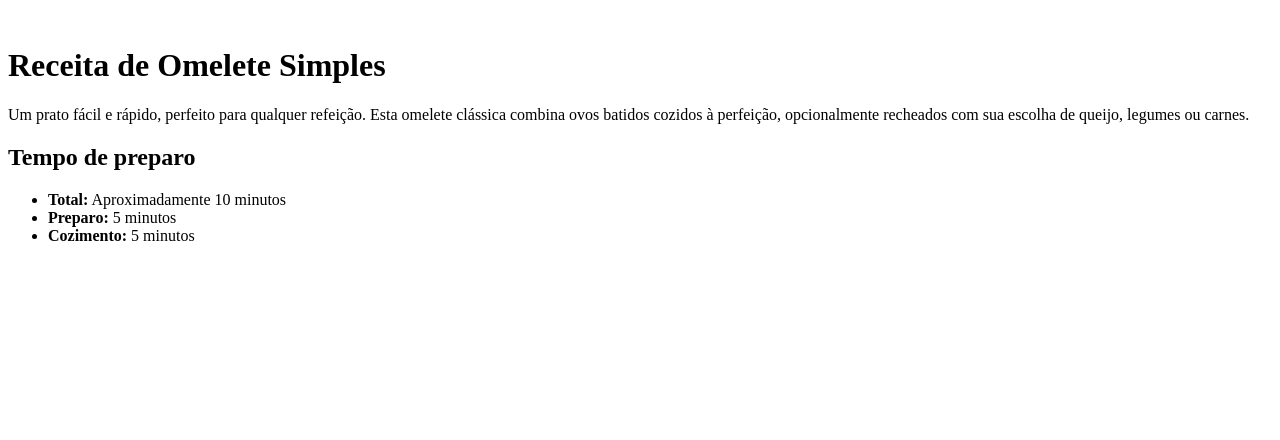
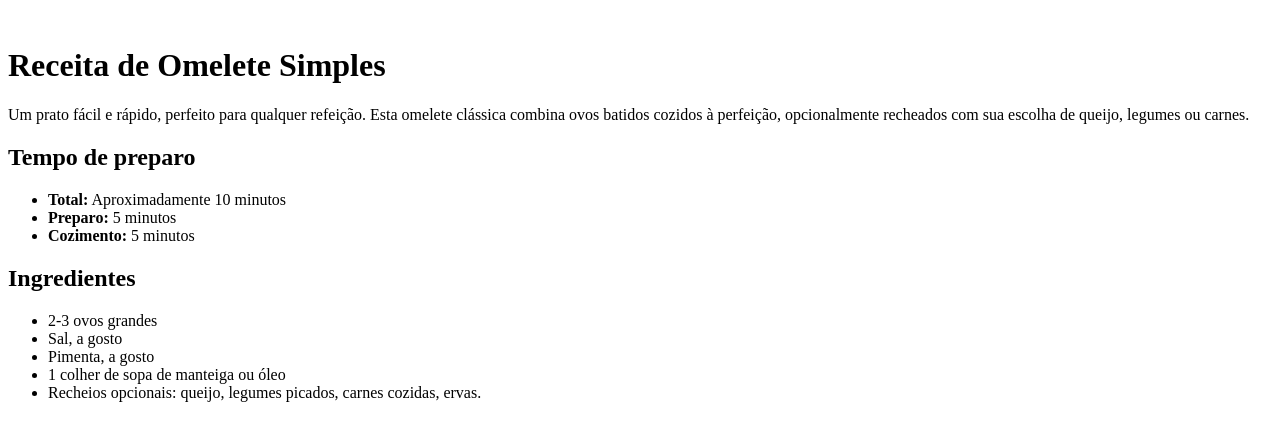
Before and after one commit to vitinha1/receita-01mb, a plain HTML site: page index.html in a window 1280 px wide. Drawn offline with Linux system fonts and the light colour scheme.

Commit message:
terceiro commit do HTML

```diff
--- a/index.html
+++ b/index.html
@@ -25,7 +25,18 @@
                  <li>
                     <strong>Cozimento:</strong> 5 minutos
                  </li>
+            </ul>
+        </div>
 
+        <div>
+            <h2>Ingredientes</h2>
+
+            <ul>
+                 <li>2-3 ovos grandes</li>
+                 <li>Sal, a gosto</li>
+                 <li>Pimenta, a gosto</li>
+                 <li>1 colher de sopa de manteiga ou óleo</li>
+                 <li>Recheios opcionais: queijo, legumes picados, carnes cozidas, ervas.</li>
             </ul>
         </div>
     </div>
```
